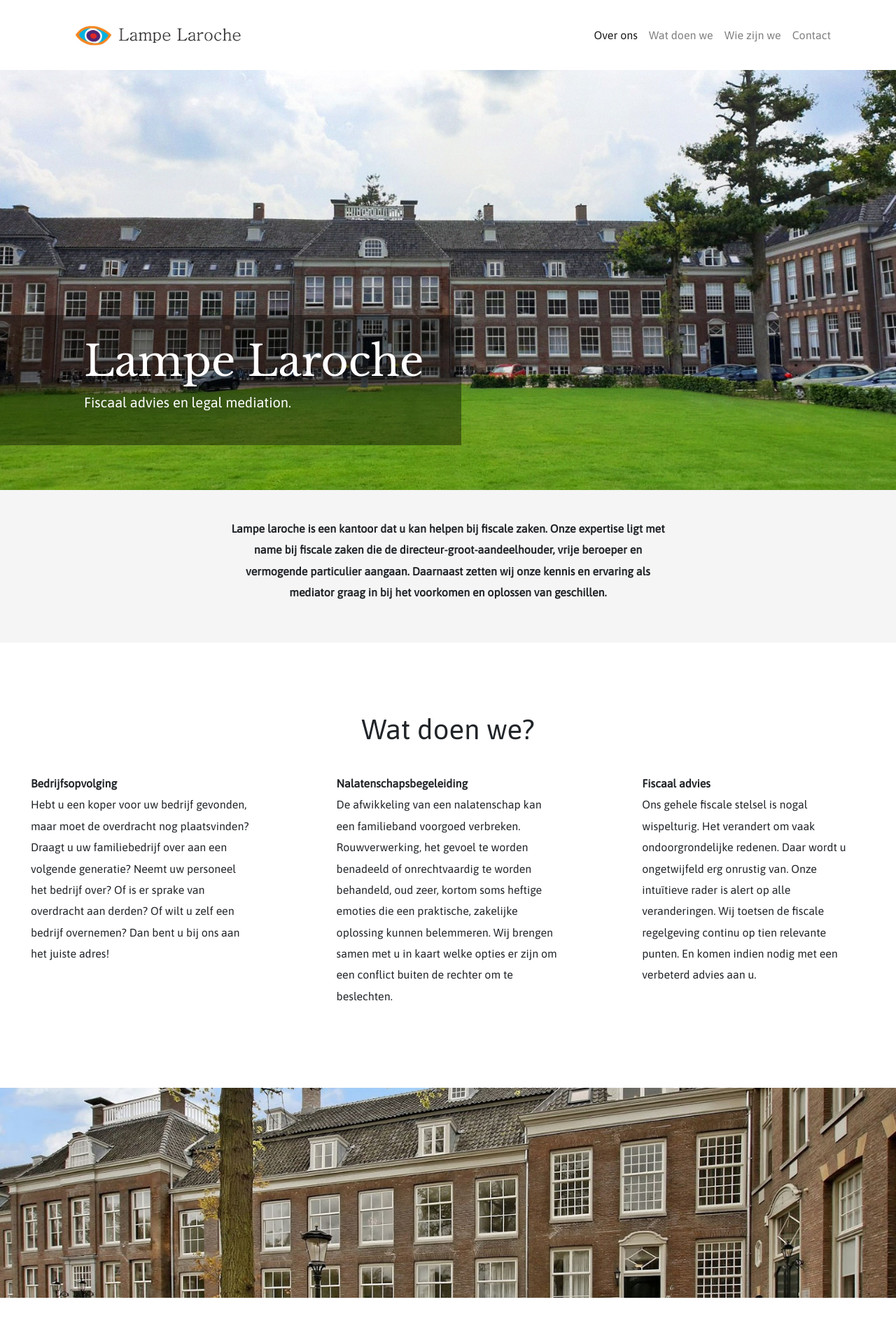
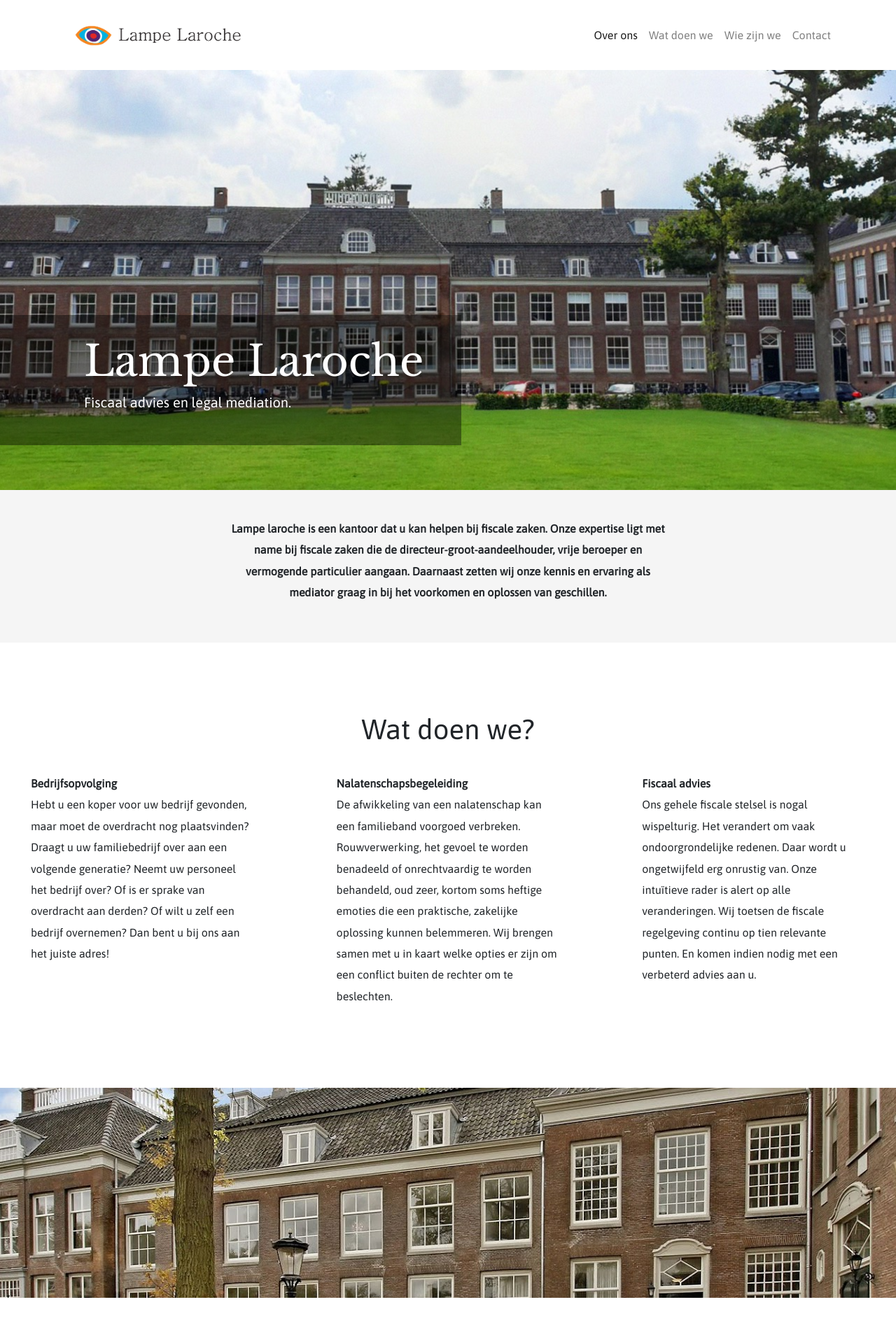
Before and after one commit to lucaslampe/lucaslampe.github.io, a Jekyll site: the page demos/lampe-laroche/index.html, which Jekyll copies as it is, in a window 1280 px wide. Shown: the top 1920 px of the page at 70% size. Built offline with Jekyll 4.4.1, drawn with Linux system fonts in a browser that asks for light colours; nearby versions of some CDN libraries.

Commit message:
Jumbotron update

```diff
--- a/demos/lampe-laroche/css/main.css
+++ b/demos/lampe-laroche/css/main.css
@@ -1,4 +1,10 @@
 @import url('https://fonts.googleapis.com/css?family=Asap|Libre+Baskerville');
+
+@media only screen and (max-width: 1200px) {
+    .black-box {
+
+    }
+  }
 
 html, body {
     max-width: 100%;
@@ -85,8 +91,7 @@
       ), url("../img/header.jpg");
     background-position: center;
     background-attachment: fixed;
-    background-size: cover;
-    height: 100%;
+    background-size: 100% 100% 100%;
     margin-bottom: 0px;
     color: white;
     background-color: whitesmoke;
@@ -96,7 +101,7 @@
     background-image: url("../img/img.jpg");
     background-position: center;
     background-attachment: fixed;
-    background-size: cover;
+    background-size: 100% 100% 100%;
     height: 100%;
     color: white;
 }
@@ -105,7 +110,7 @@
     background-image: url("../img/img2.jpg");
     background-position: center;
     background-attachment: fixed;
-    background-size: cover;
+    background-size: 100% 100% 100%;
     height: 100%;
     color: white;
 }
```
